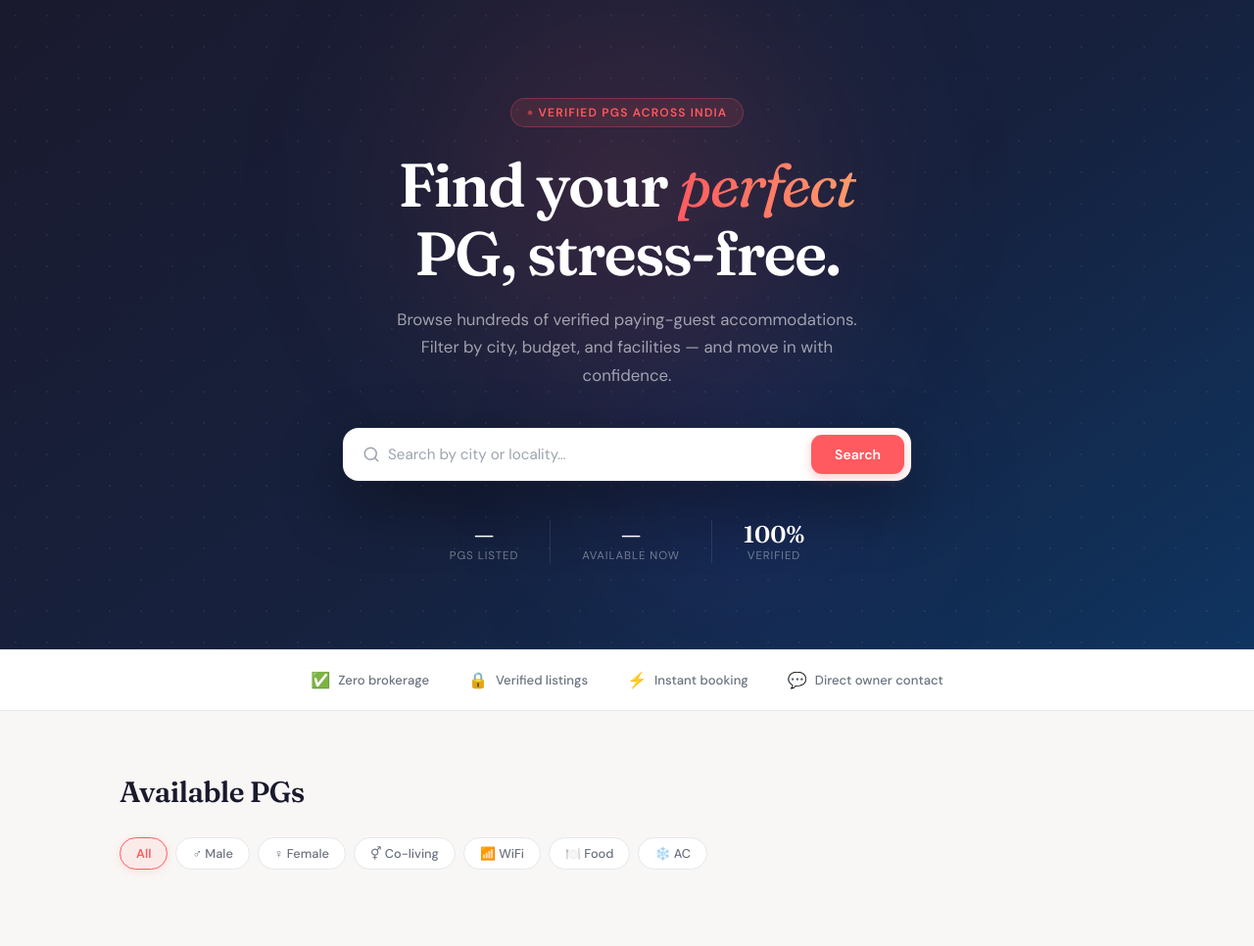
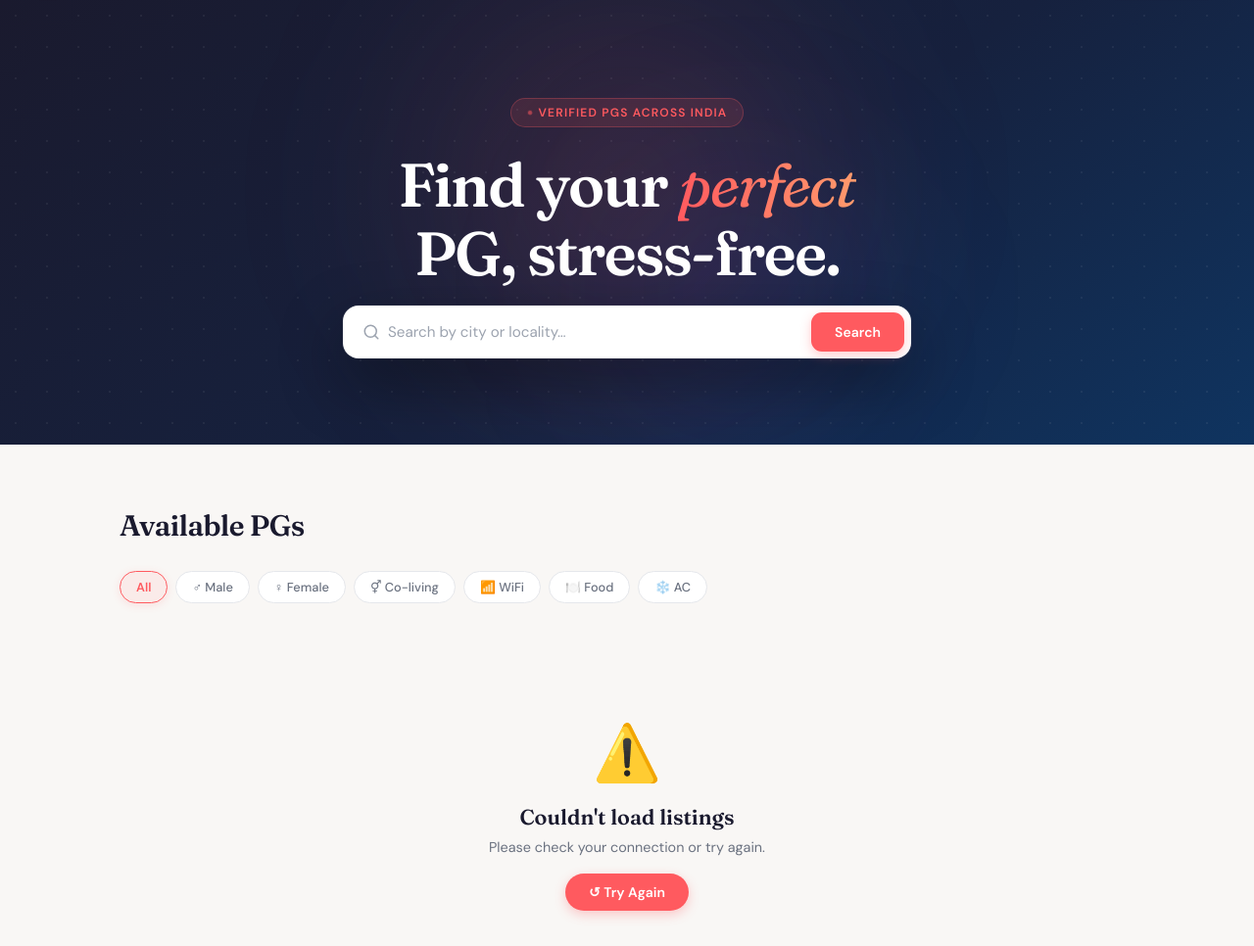
Before and after one commit to Akshatswami610/Nestify, a Django app: template templates/home.html in a window 1280 px wide. Shown: the part 64-1030 px from the top of the page at 98% size. Run offline with Django 5.2, Linux system fonts and the light colour scheme; the template is opened without the code that fills it, so the values that code supplies are empty.

Commit message:
Update home.html

```diff
--- a/templates/home.html
+++ b/templates/home.html
@@ -479,31 +479,6 @@
   }
   .retry-btn:hover { background: var(--coral-d); transform: translateY(-1px); }
 
-  /* ── TRUST STRIP ── */
-  .trust-strip {
-    background: #fff;
-    border-top: 1px solid var(--border);
-    border-bottom: 1px solid var(--border);
-    padding: 20px 32px;
-  }
-  .trust-inner {
-    max-width: 1100px;
-    margin: 0 auto;
-    display: flex;
-    align-items: center;
-    justify-content: center;
-    gap: 40px;
-    flex-wrap: wrap;
-  }
-  .trust-item {
-    display: flex;
-    align-items: center;
-    gap: 8px;
-    font-size: .82rem;
-    font-weight: 500;
-    color: var(--muted);
-  }
-  .trust-item span { font-size: 1rem; }
 
   @media (max-width: 600px) {
     .listings-section { padding: 40px 20px; }
@@ -511,8 +486,6 @@
     .search-bar { padding: 6px 6px 6px 16px; }
     .hero-stats { gap: 20px; }
     .stat-divider { display: none; }
-    .trust-strip { padding: 16px 20px; }
-    .trust-inner { gap: 20px; }
   }
 </style>
 {% endblock %}
@@ -525,7 +498,6 @@
   <div class="hero-content">
     <div class="hero-eyebrow">Verified PGs across India</div>
     <h1>Find your <em>perfect</em><br>PG, stress-free.</h1>
-    <p>Browse hundreds of verified paying-guest accommodations. Filter by city, budget, and facilities — and move in with confidence.</p>
 
     <div class="search-wrap">
       <div class="search-bar">
@@ -534,35 +506,9 @@
         <button id="searchBtn">Search</button>
       </div>
     </div>
-
-    <div class="hero-stats">
-      <div class="stat-item">
-        <div class="stat-num" id="statTotal">—</div>
-        <div class="stat-label">PGs Listed</div>
-      </div>
-      <div class="stat-divider"></div>
-      <div class="stat-item">
-        <div class="stat-num" id="statAvail">—</div>
-        <div class="stat-label">Available Now</div>
-      </div>
-      <div class="stat-divider"></div>
-      <div class="stat-item">
-        <div class="stat-num">100%</div>
-        <div class="stat-label">Verified</div>
-      </div>
-    </div>
   </div>
 </section>
 
-<!-- ── TRUST STRIP ── -->
-<div class="trust-strip">
-  <div class="trust-inner">
-    <div class="trust-item"><span>✅</span> Zero brokerage</div>
-    <div class="trust-item"><span>🔒</span> Verified listings</div>
-    <div class="trust-item"><span>⚡</span> Instant booking</div>
-    <div class="trust-item"><span>💬</span> Direct owner contact</div>
-  </div>
-</div>
 
 <!-- ── LISTINGS ── -->
 <section class="listings-section">
@@ -607,11 +553,6 @@
       if (!res.ok) throw new Error(`HTTP ${res.status}`);
       const data = await res.json();
       allPGs = Array.isArray(data) ? data : (data.results || []);
-
-      // Update hero stats
-      const avail = allPGs.filter(p => p.is_available).length;
-      animateCount('statTotal', allPGs.length);
-      animateCount('statAvail', avail);
 
       renderPGs();
     } catch (err) {
```
